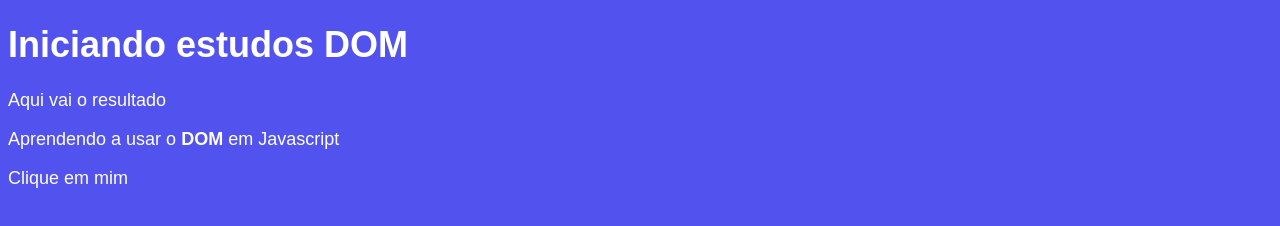
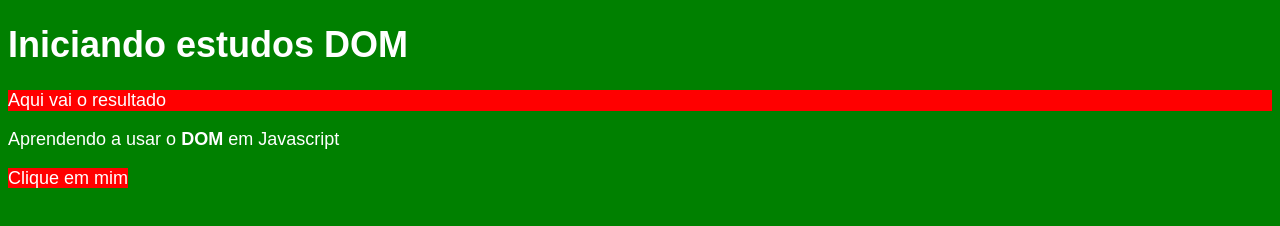
Before and after one commit to Rafael-Arcanjo13/Javascript, a plain HTML site: page ex003/index.html in a window 1280 px wide. Drawn offline with Linux system fonts and the light colour scheme.

Commit message:
Ex da aula sobre DOM

```diff
--- a/ex003/index.html
+++ b/ex003/index.html
@@ -19,6 +19,10 @@
     <span>Clique em mim</span>
 
     <script>
+        document.body.style.background = 'green' //Em uma linha só
+        document.getElementsByTagName('span')[0].style.background = 'red' //Em uma linha só
+        let p = document.getElementsByTagName('p')[0] //Chamando a tag p
+        p.style.background = 'red' //Editando a tag p
 
     </script>
 </body>
```
Also changed, not shown: ex004/index.html (added).
